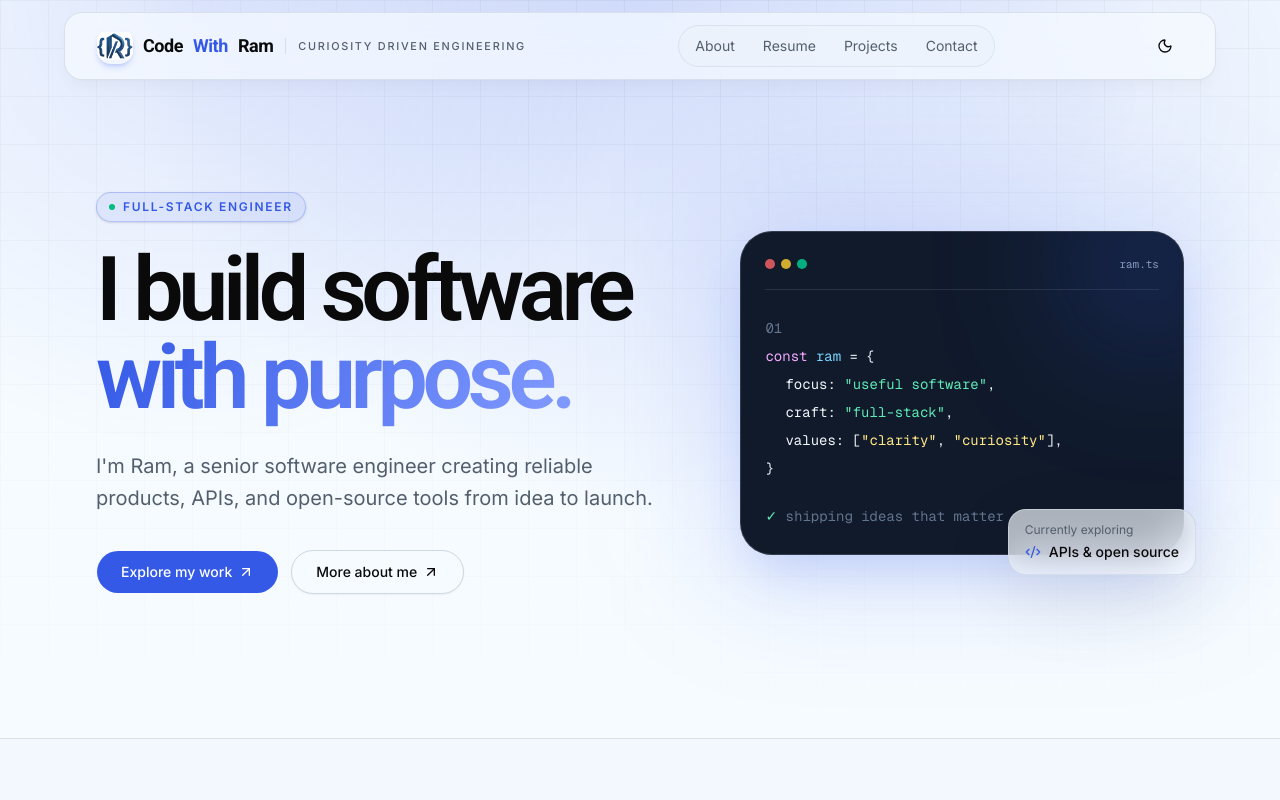
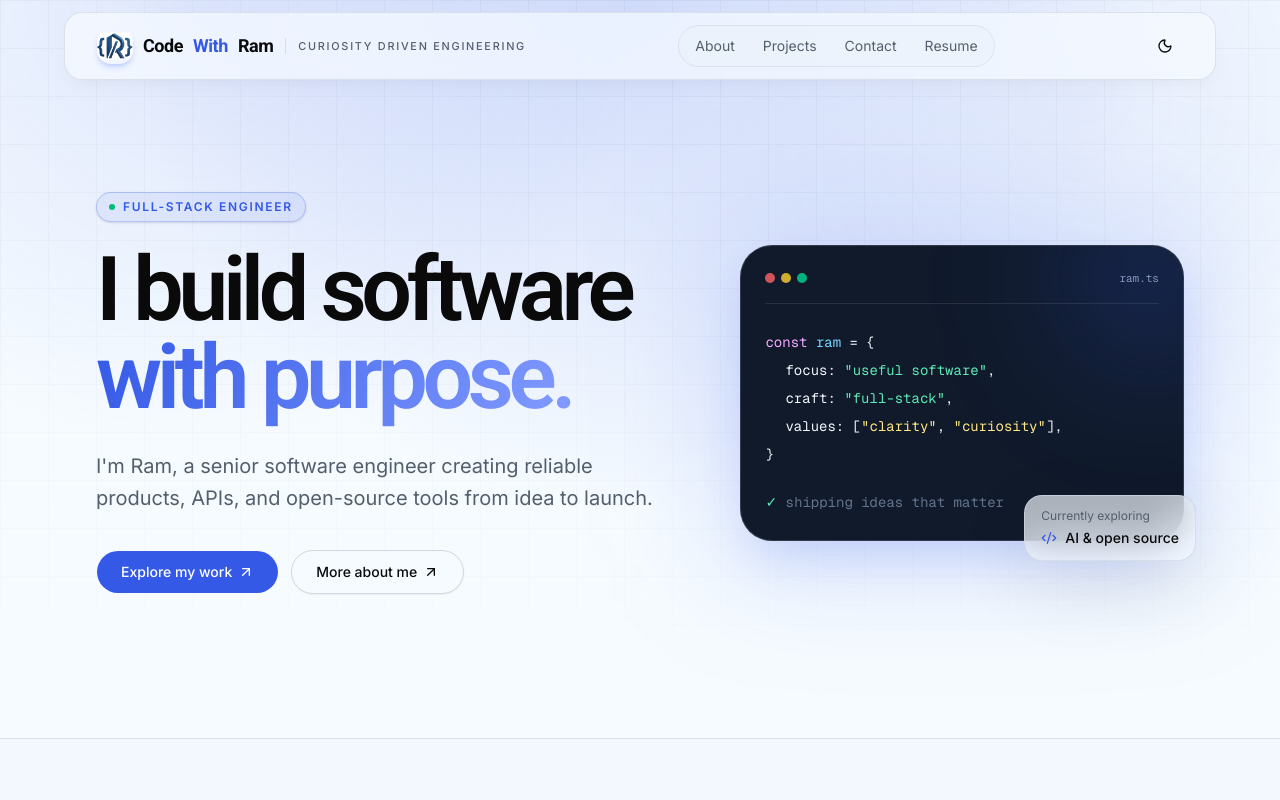
Before and after one commit to nramc/web-home, a Next.js app: page / in a window 1280 px wide. Shown: the top 800 px of the page. Built offline with nearby package versions, Linux system fonts and the light colour scheme.

Commit message:
fix: remove unnecessary text and correct terminology in page component

```diff
--- a/app/page.tsx
+++ b/app/page.tsx
@@ -112,7 +112,6 @@ export default function Page() {
                             </span>
                         </div>
                         <div className="relative font-mono text-sm leading-7">
-                            <p className="text-slate-500">01</p>
                             <p>
                                 <span className="text-fuchsia-300">const</span>{" "}
                                 <span className="text-sky-300">ram</span> ={" "}
@@ -155,7 +154,7 @@ export default function Page() {
                             Currently exploring
                         </p>
                         <p className="mt-1 flex items-center gap-2 text-sm font-medium">
-                            <Code2 className="size-4 text-primary" /> APIs &amp;
+                            <Code2 className="size-4 text-primary" /> AI &amp;
                             open source
                         </p>
                     </div>
--- a/components/site-header.tsx
+++ b/components/site-header.tsx
@@ -6,9 +6,9 @@ import { ThemeToggle } from "@/components/theme-toggle"
 
 const navItems = [
     { href: "/about", label: "About" },
-    { href: "/resume", label: "Resume" },
     { href: "/projects", label: "Projects" },
     { href: "/contact", label: "Contact" },
+    { href: "/resume", label: "Resume" },
 ]
 
 export function SiteHeader() {
```
